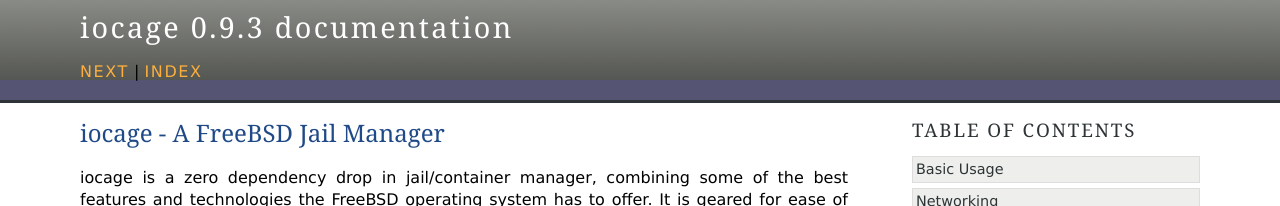
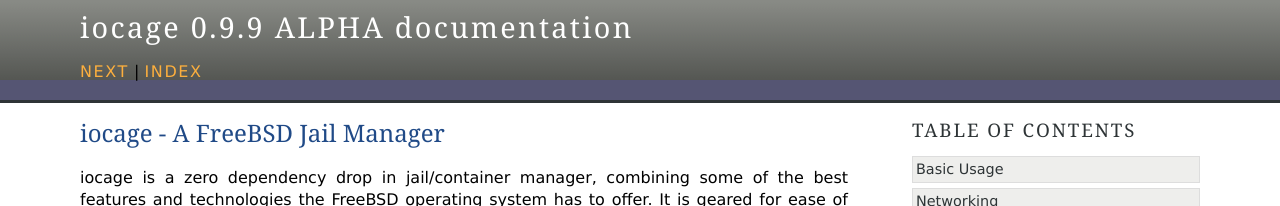
Before and after one commit to iocage/iocage, a Sphinx documentation site: the page built from doc/source/index.rst, in a window 1280 px wide. Shown: the top 206 px of the page. Built offline with Sphinx 7.4.7, drawn with Linux system fonts in a browser that asks for light colours.

Commit message:
Update version in docs

```diff
--- a/doc/source/conf.py
+++ b/doc/source/conf.py
@@ -58,9 +58,9 @@
 # built documents.
 #
 # The short X.Y version.
-version = u'0.9.3'
+version = u'0.9.9'
 # The full version, including alpha/beta/rc tags.
-release = u'0.9.3'
+release = u'0.9.9 ALPHA'
 
 # The language for content autogenerated by Sphinx. Refer to documentation
 # for a list of supported languages.
@@ -134,7 +134,7 @@
 # The name for this set of Sphinx documents.
 # "<project> v<release> documentation" by default.
 #
-# html_title = u'iocage v0.9.3'
+# html_title = u'iocage v0.9.9 ALPHA'
 
 # A shorter title for the navigation bar.  Default is the same as html_title.
 #
```
